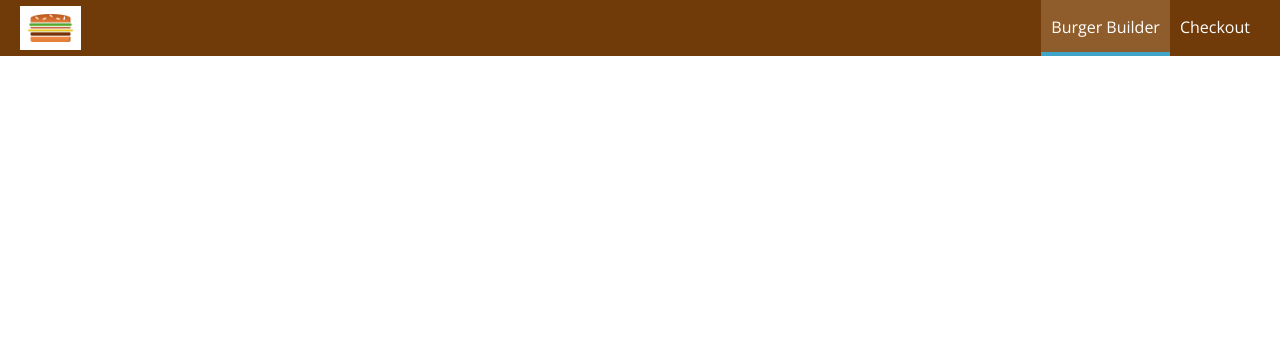
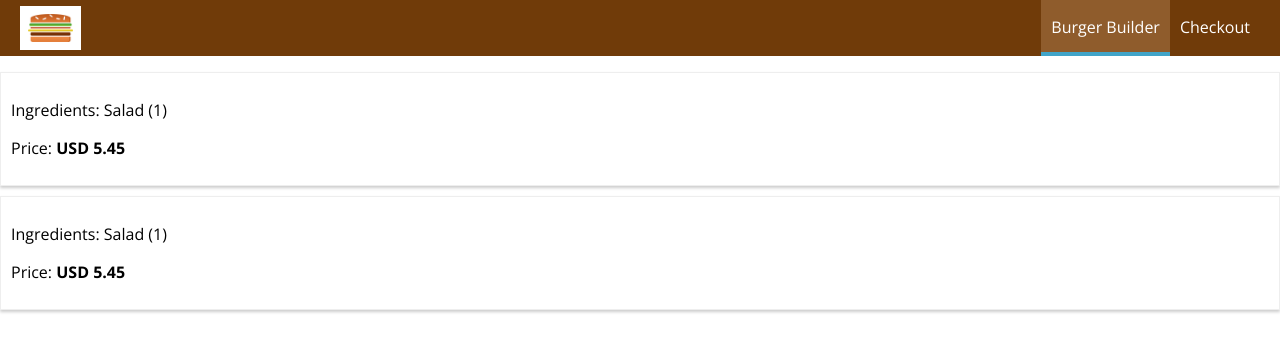
Before and after one commit to gorlina13/burger-builder, a React (Create React App) app: page /orders in a window 1280 px wide. Shown: the top 352 px of the page. Built offline with nearby package versions, Linux system fonts and the light colour scheme.

Commit message:
Add an Orders page

```diff
--- a/src/App.js
+++ b/src/App.js
@@ -4,6 +4,7 @@
 import Layout from './hoc/Layout/Layout';
 import BurgerBuilder from './containers/BurgerBuilder/BurgerBuilder';
 import Checkout from './containers/Checkout/Checkout';
+import Orders from './containers/Orders/Orders';
 
 class App extends Component {
   render () {
@@ -12,6 +13,7 @@
         <Layout>
           <Switch>
             <Route path='/checkout' component={Checkout} />
+            <Route path='/orders' component={Orders} />
             <Route path='/' exact component={BurgerBuilder} />
           </Switch>
         </Layout>
--- /dev/null
+++ b/src/components/Order/Order.js
@@ -0,0 +1,11 @@
+import React from 'react';
+import classes from './Order.module.css';
+
+const order = (props) => (
+  <div className={classes.Order}>
+    <p>Ingredients: Salad (1)</p>
+    <p>Price: <strong>USD 5.45</strong></p>
+  </div>
+);
+
+export default order;
--- /dev/null
+++ b/src/components/Order/Order.module.css
@@ -0,0 +1,9 @@
+.Order {
+  box-sizing: border-box;
+  width: 100%;
+  margin: 10px auto;
+  padding: 10px;
+
+  border: 1px solid #eeeeee;
+  box-shadow: 0 2px 3px #cccccc;
+}
--- /dev/null
+++ b/src/containers/Orders/Orders.js
@@ -0,0 +1,15 @@
+import React, { Component } from 'react';
+import Order from '../../components/Order/Order';
+
+class Orders extends Component {
+  render () {
+    return (
+      <div>
+        <Order />
+        <Order />
+      </div>
+    );
+  }
+}
+
+export default Orders;
```
